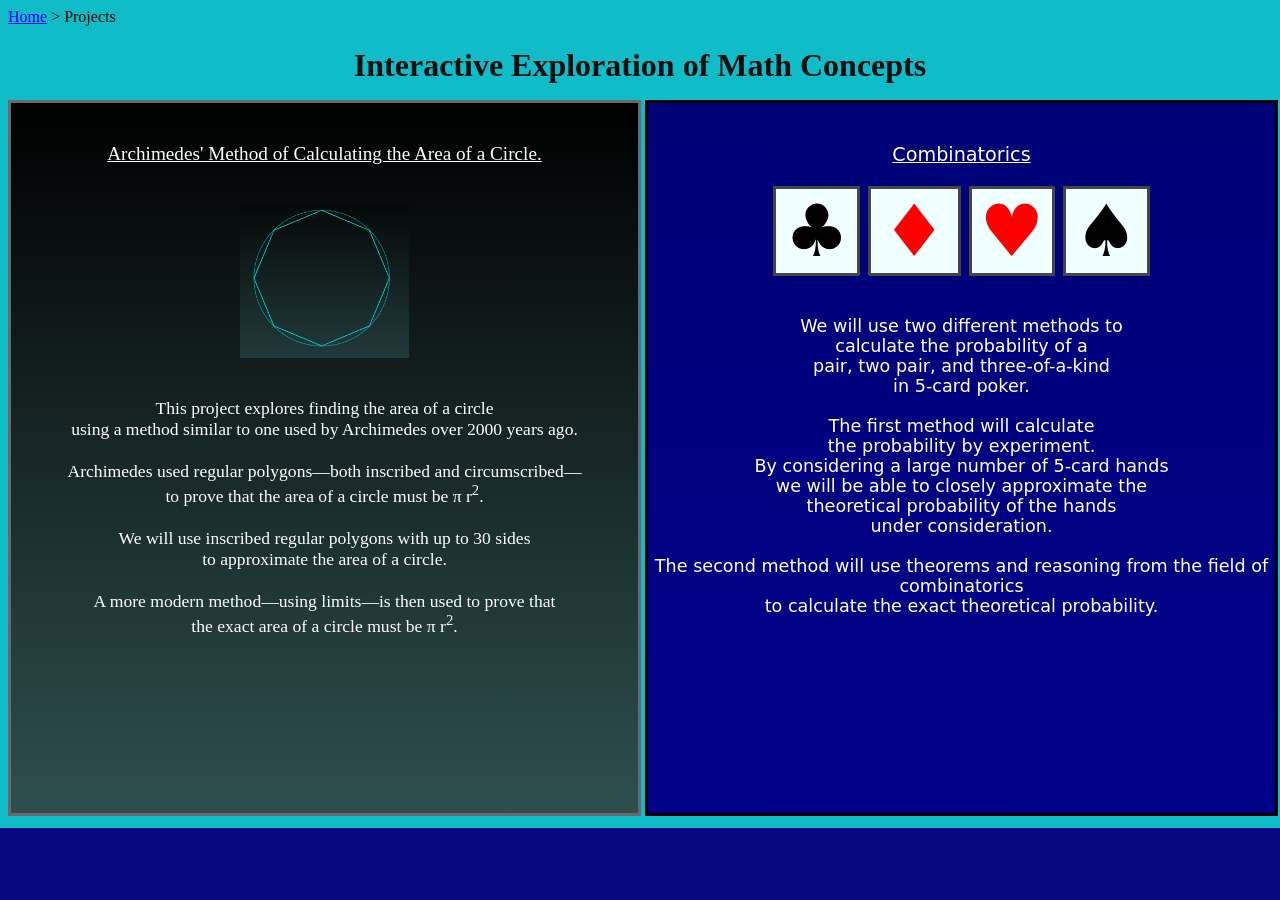
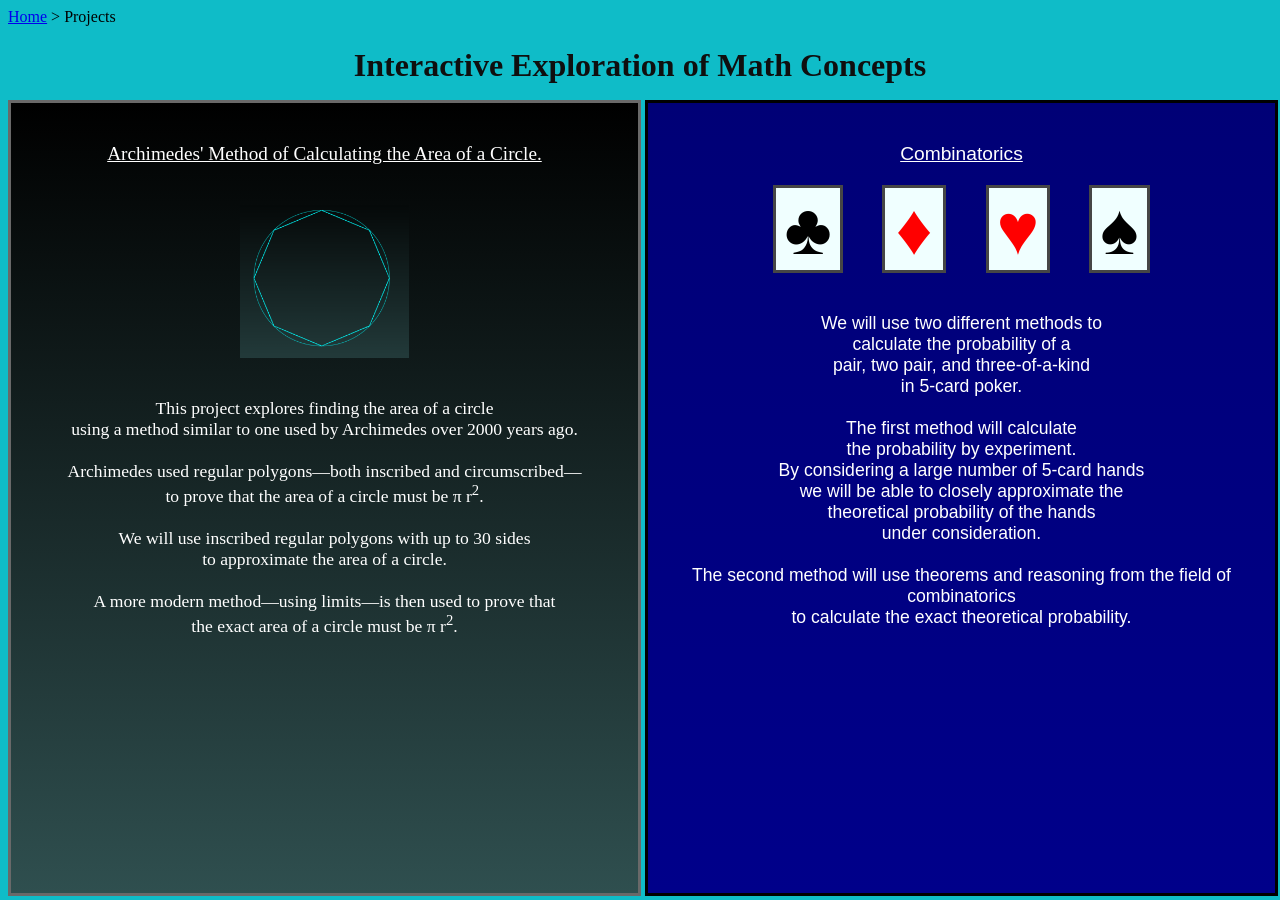
Before and after one commit to richie-waltiere/Portfolio, a Django app: page /mathematics/ in a window 1280 px wide. Before the commit the page ends 828 px from the top, so only its background shows below. Run offline with Django 4.2, Linux system fonts and the light colour scheme.

Commit message:
Better fonts chosen for mathematics template.

```diff
--- a/mathematics/static/css/mathematics.css
+++ b/mathematics/static/css/mathematics.css
@@ -1,6 +1,7 @@
 /* General styles */
 body {
     background: rgb(15,188,200);
+    height: 100vh;
 }
 
 h1 {
@@ -24,7 +25,8 @@ h1 {
     grid-gap: 10px;
     align-items: center;
     justify-content: start;
-    height: 90vh;
+    height: 100%;
+    margin-bottom: 0;
 }
 
 /* Both projects */
@@ -40,6 +42,7 @@ h1 {
     grid-row: 1 / span 1;
     border: 3px solid dimgray;
     background: linear-gradient(black, darkslategray);
+    font-family: 'Times New Roman', serif;
     text-align: center;
     height: 100%;
     width: 100%;
@@ -95,7 +98,7 @@ h1 {
     width: 100%;
     text-align: center;
     color: white;
-    font-family: 'Comic Sans', cursive;
+    font-family: 'Arial', sans-serif;
     border: 3px solid black;
 }
 
```
